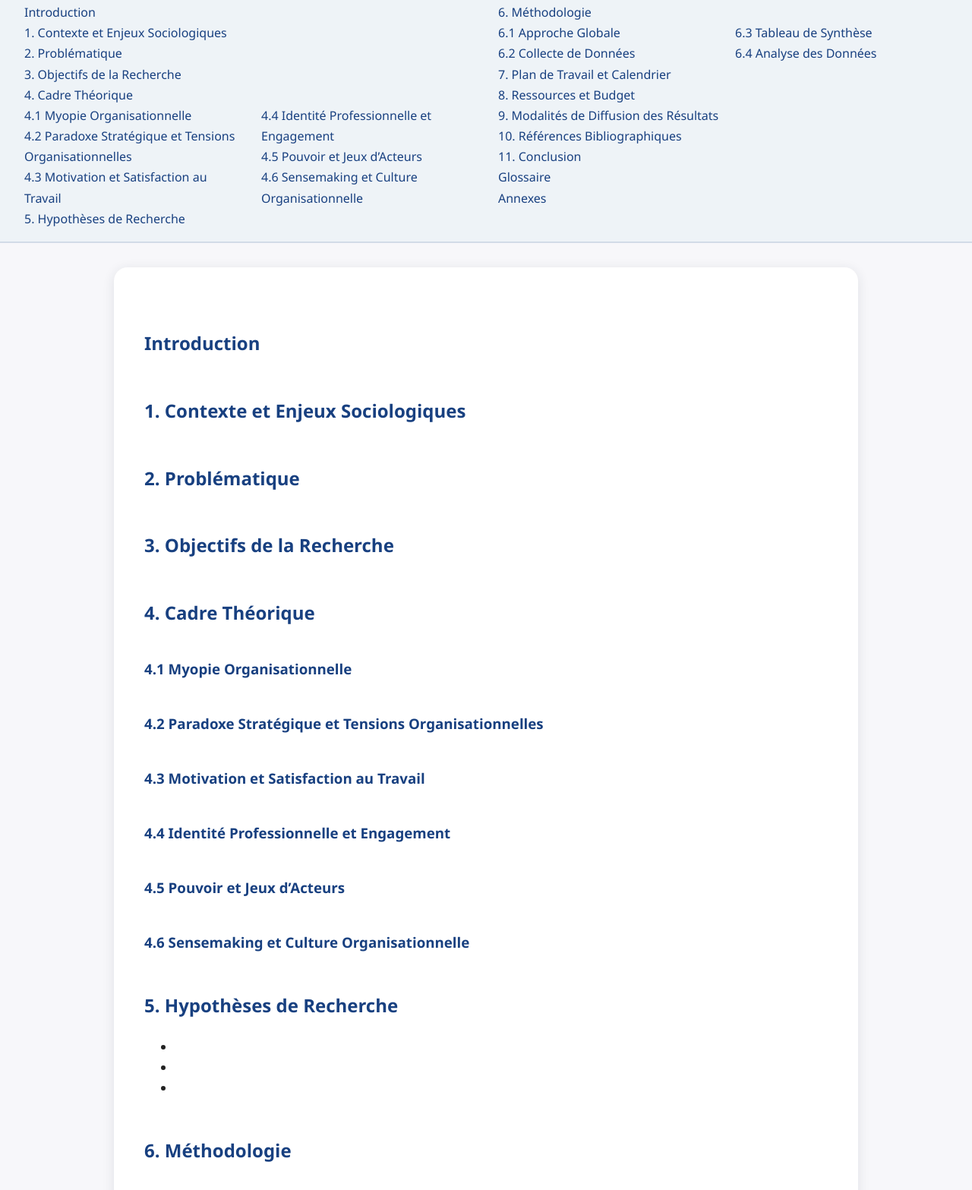
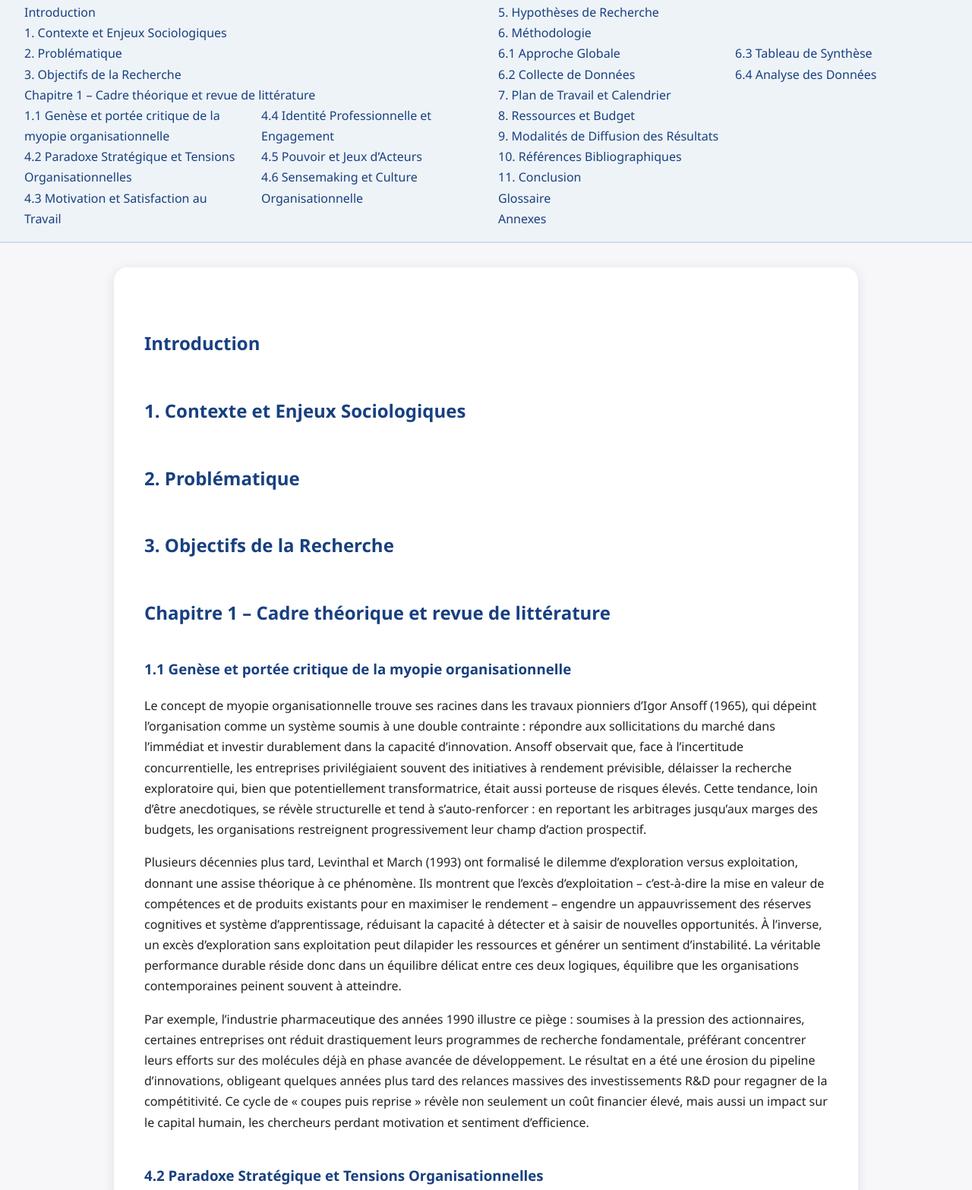
Before and after one commit to thekester/tavenel-ssat, a plain HTML site: page index.html in a window 1280 px wide. Shown: the part 386-1953 px from the top of the page at 76% size. Drawn offline with Linux system fonts and the light colour scheme.

```diff
--- a/index.html
+++ b/index.html
@@ -25,9 +25,9 @@
       <li><a href="#contexte">1. Contexte et Enjeux Sociologiques</a></li>
       <li><a href="#problematique">2. Problématique</a></li>
       <li><a href="#objectifs">3. Objectifs de la Recherche</a></li>
-      <li><a href="#cadre">4. Cadre Théorique</a>
+      <li><a href="#cadre">Chapitre 1 – Cadre théorique et revue de littérature</a>
         <ul>
-          <li><a href="#myopie">4.1 Myopie Organisationnelle</a></li>
+          <li><a href="#myopie">1.1 Genèse et portée critique de la myopie organisationnelle</a></li>
           <li><a href="#paradoxe">4.2 Paradoxe Stratégique et Tensions Organisationnelles</a></li>
           <li><a href="#motivation">4.3 Motivation et Satisfaction au Travail</a></li>
           <li><a href="#identite">4.4 Identité Professionnelle et Engagement</a></li>
@@ -76,8 +76,13 @@
     </section>
 
     <section id="cadre">
-      <h2>4. Cadre Théorique</h2>
-      <section id="myopie"><h3>4.1 Myopie Organisationnelle</h3></section>
+      <h2>Chapitre 1 – Cadre théorique et revue de littérature</h2>
+<section id="myopie">
+  <h3>1.1 Genèse et portée critique de la myopie organisationnelle</h3>
+  <p>Le concept de myopie organisationnelle trouve ses racines dans les travaux pionniers d’Igor Ansoff (1965), qui dépeint l’organisation comme un système soumis à une double contrainte : répondre aux sollicitations du marché dans l’immédiat et investir durablement dans la capacité d’innovation. Ansoff observait que, face à l’incertitude concurrentielle, les entreprises privilégiaient souvent des initiatives à rendement prévisible, délaisser la recherche exploratoire qui, bien que potentiellement transformatrice, était aussi porteuse de risques élevés. Cette tendance, loin d’être anecdotiques, se révèle structurelle et tend à s’auto-renforcer : en reportant les arbitrages jusqu’aux marges des budgets, les organisations restreignent progressivement leur champ d’action prospectif.</p>
+  <p>Plusieurs décennies plus tard, Levinthal et March (1993) ont formalisé le dilemme d’exploration versus exploitation, donnant une assise théorique à ce phénomène. Ils montrent que l’excès d’exploitation – c’est-à-dire la mise en valeur de compétences et de produits existants pour en maximiser le rendement – engendre un appauvrissement des réserves cognitives et système d’apprentissage, réduisant la capacité à détecter et à saisir de nouvelles opportunités. À l’inverse, un excès d’exploration sans exploitation peut dilapider les ressources et générer un sentiment d’instabilité. La véritable performance durable réside donc dans un équilibre délicat entre ces deux logiques, équilibre que les organisations contemporaines peinent souvent à atteindre.</p>
+  <p>Par exemple, l’industrie pharmaceutique des années 1990 illustre ce piège : soumises à la pression des actionnaires, certaines entreprises ont réduit drastiquement leurs programmes de recherche fondamentale, préférant concentrer leurs efforts sur des molécules déjà en phase avancée de développement. Le résultat en a été une érosion du pipeline d’innovations, obligeant quelques années plus tard des relances massives des investissements R&D pour regagner de la compétitivité. Ce cycle de « coupes puis reprise » révèle non seulement un coût financier élevé, mais aussi un impact sur le capital humain, les chercheurs perdant motivation et sentiment d’efficience.</p>
+</section>
       <section id="paradoxe"><h3>4.2 Paradoxe Stratégique et Tensions Organisationnelles</h3></section>
       <section id="motivation"><h3>4.3 Motivation et Satisfaction au Travail</h3></section>
       <section id="identite"><h3>4.4 Identité Professionnelle et Engagement</h3></section>
@@ -159,3 +164,4 @@
   <script src="main.js"></script>
 </body>
 </html>
+<!-- Fin du document -->
```
Also changed, not shown: 1 other file.
